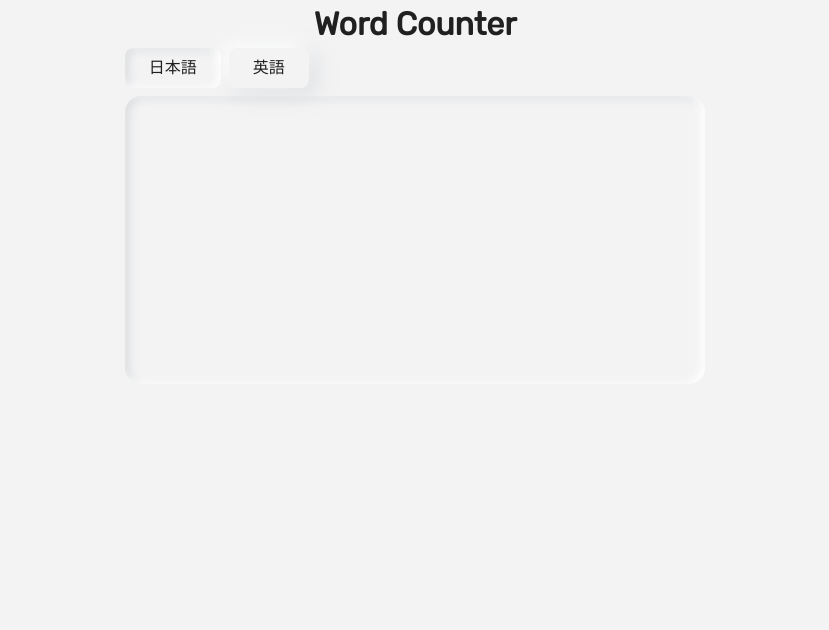
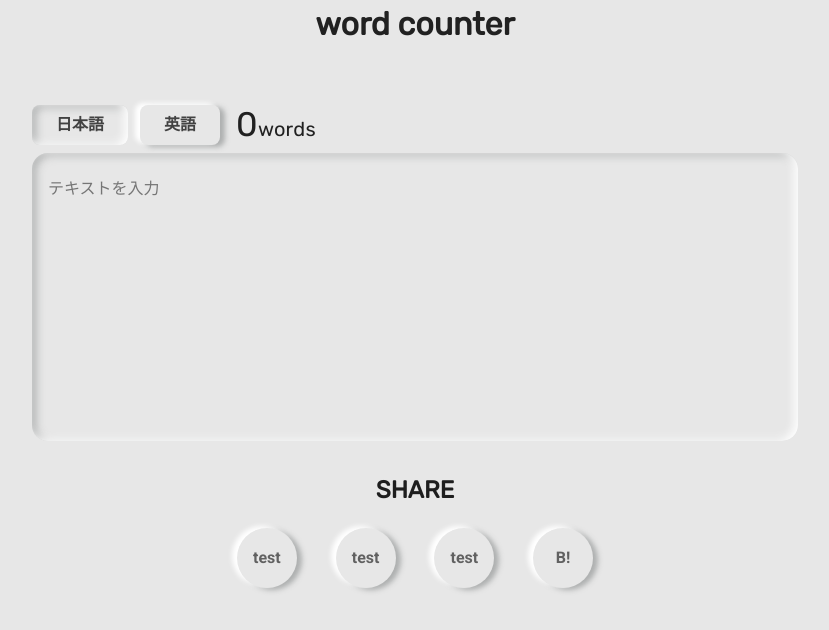
Before and after one commit to kmrmjr/word_counter, a Vue app: page / in a window 1280 px wide. Shown: the top 630 px of the page, without its empty margins (225-1054 px from the left). Built offline with nearby package versions, Linux system fonts and the light colour scheme.

Commit message:
add: SNSにリンクを共有する機能を追加

```diff
--- a/src/App.vue
+++ b/src/App.vue
@@ -7,7 +7,7 @@
 
 <script>
 import MainPage from '@/components/pages/MainPage.vue';
-import CustomHeader from './components/molecues/CustomHeader.vue';
+import CustomHeader from './components/molecules/CustomHeader.vue';
 
 export default {
   name: 'App',
@@ -21,14 +21,18 @@ export default {
 
 <style>
   main, .header{
-    background-color: #F3F3F4 !important;
+    background-color: #e7e7e7 !important;
   }
   .convex {
-    background: #F3F3F4 !important;
-    box-shadow: -5px -5px 20px #FFFFFF, 5px 5px 20px rgba(189, 195, 197, 0.5);
+    background: #e7e7e7 !important;
+    box-shadow: -5px -2px 5px #FFFFFF, 5px 2px 5px rgba(118, 122, 122, 0.5);
   }
 
-  .concave {
-    box-shadow: inset -4px -2px 8px #FFFFFF, inset 4px 2px 8px rgba(189, 195, 197, 0.48);
+  .concave, .convex:active {
+    box-shadow: inset -4px -2px 8px #FFFFFF, inset 4px 2px 8px rgba(118, 122, 122, 0.5);
+  }
+
+  *:focus {
+    outline: none;
   }
 </style>
--- a/src/components/atoms/NeumoButton.vue
+++ b/src/components/atoms/NeumoButton.vue
@@ -1,6 +1,6 @@
 <template>
   <button
-    :class="[neumo, 'px-6', 'py-2', 'rounded-lg']"
+    :class="[neumo, 'px-6', 'py-2', 'rounded-lg', 'font-weight-bold', 'grey--text', 'text--darken-3']"
   ><slot></slot></button>
 </template>
 
--- /dev/null
+++ b/src/components/atoms/NeumoButtonFab.vue
@@ -0,0 +1,43 @@
+<template>
+  <button
+  :class="[
+    'rounded-circle',
+    'convex',
+    `size-${size}`,
+    'font-weight-bold',
+    'grey--text',
+    'text--darken-2']"
+  ><slot></slot></button>
+</template>
+
+<script>
+export default {
+  props: {
+    size: {
+      type: String,
+      requred: true,
+    },
+  }
+}
+</script>
+
+<style lang="scss">
+
+  @mixin square($len) {
+    width: $len;
+    height: $len;
+    }
+
+  .size {
+    &-1 {
+      @include square(40px)
+    }
+    &-2 {
+      @include square(50px)
+    }
+    &-3 {
+      @include square(60px)
+    }
+  }
+
+</style>
--- a/src/components/atoms/NeumoTextarea.vue
+++ b/src/components/atoms/NeumoTextarea.vue
@@ -1,15 +1,30 @@
 <template>
-  <textarea :class="[neumo, 'rounded-xl', 'px-4', 'py-6']" cols="30" rows="10"></textarea>
+  <textarea
+    :value="value"
+    :placeholder="placeholder"
+    @input="$emit('input', $event.target.value)"
+    :class="[neumo, 'rounded-xl', 'px-4', 'py-6']"
+    cols="30"
+    rows="10"
+  ></textarea>
 </template>
 
 <script>
 export default {
   props: {
+    placeholder: {
+      type: String,
+      required: false,
+    },
     neumo: {
       type: String,
       required: true,
-    }
-  }
+    },
+    value: {
+      type: String,
+      required: true,
+    },
+  },
 }
 </script>
 
--- a/src/components/molecues/CustomHeader.vue
+++ /dev/null
@@ -1,19 +0,0 @@
-<template>
-  <header class="header text-center">
-    <h1 class="font-rubik">Word Counter</h1>
-  </header>
-</template>
-
-<script>
-export default {
-
-}
-</script>
-
-<style>
-  @import url('https://fonts.googleapis.com/css2?family=Rubik&display=swap');
-
-  .font-rubik{
-    font-family: 'Rubik', sans-serif;
-  }
-</style>
--- /dev/null
+++ b/src/components/molecules/Counter.vue
@@ -0,0 +1,28 @@
+<template>
+  <v-col class="font-weight-bold grey--text text--darken-4">
+    <p class="text-h5 text-sm-h4 mb-0"><span class="font-rubik">{{count}}</span></p>
+    <p class="text-body text-sm-h6 mb-0"><span class="font-rubik"><slot></slot></span></p>
+  </v-col>
+</template>
+
+<script>
+export default {
+  props: {
+    count: {
+      type: Number,
+      required: true,
+    }
+  }
+}
+</script>
+
+<style>
+  @import url('https://fonts.googleapis.com/css2?family=Rubik&display=swap');
+
+  .font-rubik {
+    font-family: 'Rubik', sans-serif !important;
+  }
+  p {
+    display: inline-block;
+  }
+</style>
--- /dev/null
+++ b/src/components/molecules/CustomHeader.vue
@@ -0,0 +1,19 @@
+<template>
+  <header id="header" class="header text-center font-weight-bold grey--text text--darken-4">
+    <h1 class="font-rubik">word counter</h1>
+  </header>
+</template>
+
+<script>
+export default {
+
+}
+</script>
+
+<style>
+  @import url('https://fonts.googleapis.com/css2?family=Rubik&display=swap'); */
+
+  .font-rubik{
+    font-family: 'Rubik', sans-serif !important;
+  }
+</style>
--- a/src/components/molecues/ToggleButtons.vue
+++ b/src/components/molecules/ToggleButtons.vue
@@ -3,7 +3,7 @@
     <neumo-button
       v-for="(list, index) in lists"
       :key="list[label]"
-      :class="index != lists.length -1 ? 'mr-2' : '' "
+      :class="index != lists.length -1 ? 'mr-3' : '' "
       :neumo="activation(list[label])"
       @click.native="$emit('my-click', list[label])"
     >{{list[label]}}</neumo-button>
--- a/src/components/organisms/NeumoForm.vue
+++ b/src/components/organisms/NeumoForm.vue
@@ -1,34 +1,48 @@
 <template>
-  <v-row justify="center">
-    <v-col lg="6">
+    <v-col id="abc" cols="11" lg="8" xl="6" class="pt-3">
+      <v-row align="center" class="mb-0 mb-sm-n1 px-3">
         <toggle-buttons
           :lists="lists"
           :is-active = isActive
           label="label"
-        class="mb-2"
+          @click.native="$emit('my-click', isActive)"
           @my-click="isActive = $event"
+          class="mr-1"
         ></toggle-buttons>
-
+        <counter v-if="true" :count="count">words</counter>
+      </v-row>
       <neumo-textarea
+        placeholder="テキストを入力"
         neumo="concave"
+        v-model="text"
+        @focus.native="$vuetify.goTo('#abc')"
+        @input="$emit('update', text)"
       ></neumo-textarea>
     </v-col>
-  </v-row>
 </template>
 
 <script>
 import NeumoTextarea from '../atoms/NeumoTextarea.vue';
-import ToggleButtons from '../molecues/ToggleButtons.vue';
+import Counter from '../molecules/Counter.vue';
+import ToggleButtons from '../molecules/ToggleButtons.vue';
 
 export default {
+  props: {
+    count: {
+      type: Number,
+      required: true,
+    }
+  },
   components: {
     ToggleButtons,
-    NeumoTextarea
+    NeumoTextarea,
+    Counter,
   },
   data() {
     return {
       isActive: '日本語',
       lists: [{label: '日本語'}, {label: '英語'}],
+      text: "",
     }
   }
 }
--- /dev/null
+++ b/src/components/organisms/ShareOnSns.vue
@@ -0,0 +1,63 @@
+<template>
+  <v-col cols="10" lg="4" xl="6">
+    <h2 class="text-center mb-8"><span class="font-rubik">SHARE</span></h2>
+    <v-row justify="space-around">
+      <a
+        :href="v.url"
+        v-for="v in sns"
+        :key="v.url"
+        target="blank"
+      >
+        <neumo-button-fab
+          size="3"
+          class=""
+        >test</neumo-button-fab>
+      </a>
+      <a :href="shareOnHatena" target="blank">
+        <neumo-button-fab
+          size="3"
+          class=""
+        ><span>B!</span></neumo-button-fab>
+      </a>
+    </v-row>
+  </v-col>
+</template>
+
+<script>
+import NeumoButtonFab from '../atoms/NeumoButtonFab.vue'
+export default {
+  components: {
+    NeumoButtonFab,
+  },
+  data() {
+    return {
+      url: process.env.VUE_APP_URL,
+    }
+  },
+  computed: {
+    sns() {
+      return [
+        {
+          icon: ['fab', 'twitter'],
+          url: `https://twitter.com/intent/tweet?url=${this.url}`
+          },
+        {
+          icon: ['fab', 'facebook'],
+          url: `https://www.facebook.com/sharer/sharer.php?u=${this.url}`
+          },
+        {
+          icon: ['fab', 'line'],
+          url: `http://line.me/R/msg/text/?${this.text} ${this.url}"`
+          },
+      ]
+    },
+    shareOnHatena() {
+      return `http://b.hatena.ne.jp/entry/${this.url}`
+    }
+  }
+}
+</script>
+
+<style>
+
+</style>
--- a/src/components/pages/MainPage.vue
+++ b/src/components/pages/MainPage.vue
@@ -1,18 +1,48 @@
 <template>
   <v-main>
-    <v-container>
-      <v-row>
-        <neumo-form></neumo-form>
+    <v-container class="pt-14">
+      <v-row justify="center">
+        <neumo-form
+          :count="count"
+          @my-click="language = $event"
+          @update="text = $event"
+        ></neumo-form>
+      </v-row>
+      <v-row justify="center">
+        <share-on-sns></share-on-sns>
       </v-row>
     </v-container>
   </v-main>
 </template>
 
 <script>
-import NeumoForm from '../organisms/NeumoForm.vue'
+import NeumoForm from '../organisms/NeumoForm.vue';
+import ShareOnSns from '../organisms/ShareOnSns.vue';
 export default {
   components: {
-    NeumoForm
+    NeumoForm,
+    ShareOnSns,
+  },
+  data() {
+    return {
+      text: "",
+      language: "日本語",
+    }
+  },
+  computed: {
+    count() {
+      if(this.language == '日本語') {
+        const textNoSpace = this.text.replace(/\s+/g, "");
+        return textNoSpace.length
+      }
+      const textTrim = this.text.trim();
+      if(textTrim == "") {
+        return 0
+      }
+      const words = textTrim.split(/\s+/g)
+      console.log(words);
+      return words.length
+    }
   }
 }
 </script>
```
Also changed, not shown: 1 other file (tests, documents, lock files or other folders). Lines whose indentation alone changed are shown as unchanged.
